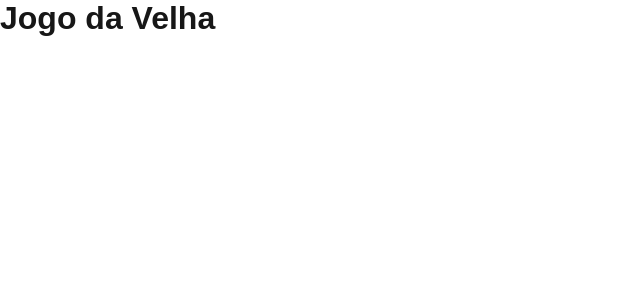
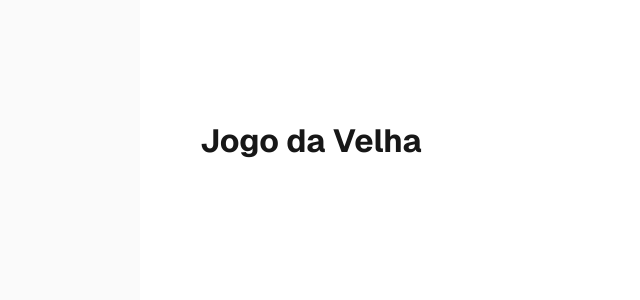
Before and after one commit to D4n1el20/Programa-o-web-mobile, a Next.js app in the folder projeto-2/: page /jogo-da-velha in a window 1280 px wide. Shown: the top 300 px of the page, without its empty margins (0-640 px from the left). Built offline with nearby package versions, Linux system fonts and the light colour scheme.

Commit message:
tentativa 4 de correção de erro

```diff
--- a/projeto-2/app/jogo-da-velha/page.js
+++ b/projeto-2/app/jogo-da-velha/page.js
@@ -1,8 +1,12 @@
+"use client";
 import styles from "./page.module.css";
+
 export default function Page() {
   return (
-    <main>
-      <h1>Jogo da Velha</h1>
-    </main>
+    <div className={styles.page}>
+      <main className={styles.main}>
+        <h1>Jogo da Velha</h1>
+      </main>
+    </div>
   );
 }
```
